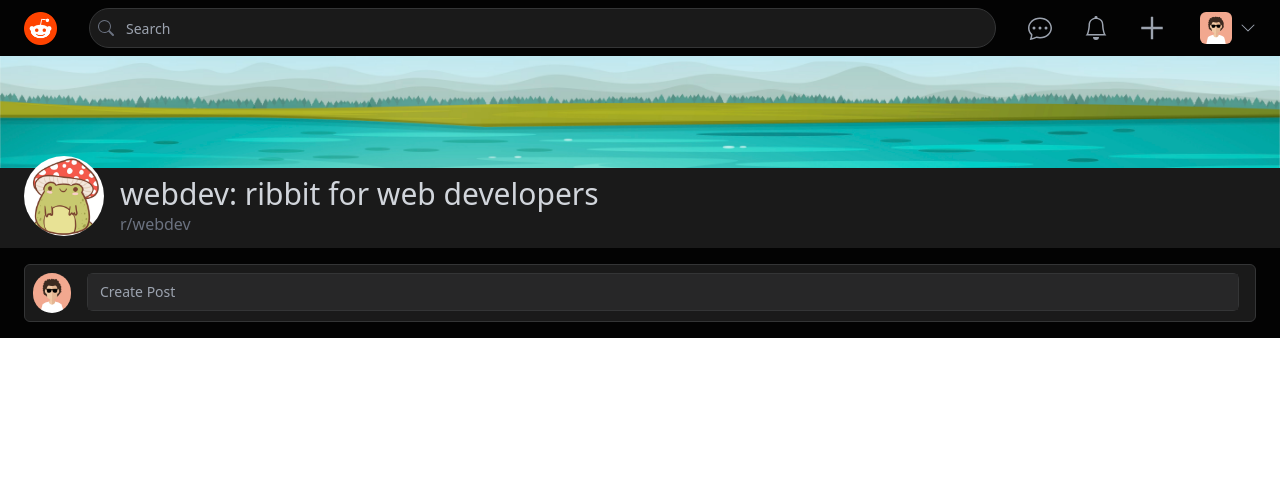
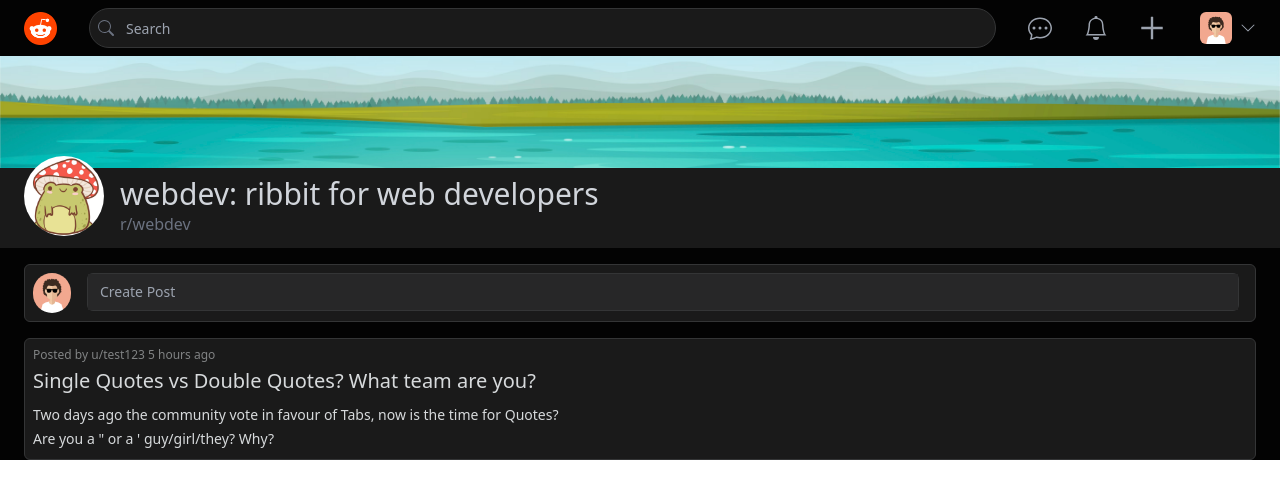
Before and after one commit to Lizette-Dimalanta/Ribbit, a React (Vite) app: page / in a window 1280 px wide. Shown: the top 498 px of the page. Built offline with nearby package versions, Linux system fonts and the light colour scheme.

Commit message:
Added styling

```diff
--- a/src/App.jsx
+++ b/src/App.jsx
@@ -13,6 +13,22 @@
       <Header />
       <BoardHeader />
       <NewPost />
+
+      <div className="bg-reddit_dark px-6 text-reddit_text">
+        <div className="border border-reddit_border bg-reddit_dark-brighter p-2 rounded-md">
+          <h5 className="text-reddit_text-darker text-xs">
+            Posted by u/test123 5 hours ago
+          </h5>
+          <h2 className="text-xl mt-1 mb-2">
+            Single Quotes vs Double Quotes? What team are you?
+          </h2>
+          <p className="text-sm leading-6">
+            Two days ago the community vote in favour of Tabs, now is the time for Quotes?
+            <br />
+            Are you a " or a ' guy/girl/they? Why?
+          </p>
+        </div>
+      </div>
     </>
   )
 }
--- a/tailwind.config.js
+++ b/tailwind.config.js
@@ -14,8 +14,12 @@
         },
         reddit_border: {
           DEFAULT: '#343536'
-        }
-      }
+        },
+        reddit_text: {
+          DEFAULT: 'rgb(215, 218, 220)',
+          darker: '#818384'
+        },
+      },
     },
   },
   plugins: [],
```
